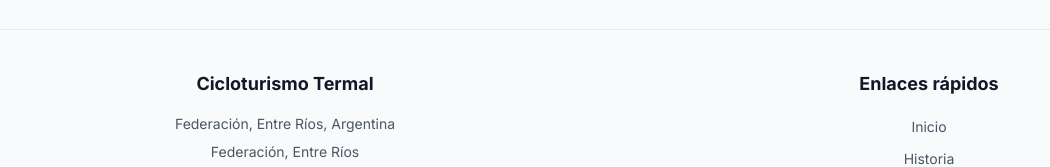
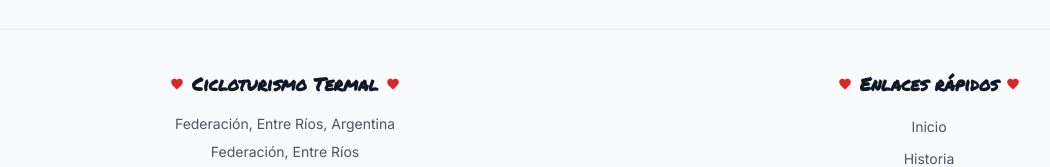
Before and after one commit to ServiTecCdelU/CicloTermal, a Next.js app: page / in a window 1280 px wide. Shown: the part 5777-5944 px from the top of the page, without its empty margins (33-1083 px from the left). Built offline with nearby package versions, Linux system fonts and the light colour scheme; no server answers; the database is empty.

Commit message:
Aplica fuente marker y corazones rojos a títulos del footer

```diff
--- a/components/footer.tsx
+++ b/components/footer.tsx
@@ -19,8 +19,10 @@ export default function Footer() {
         <div className="grid grid-cols-1 md:grid-cols-2 gap-10 text-center md:center-text-left">
           {/* Información del evento */}
           <div>
-            <h3 className="text-lg font-bold mb-4 text-gray-900">
+            <h3 className="text-lg font-bold mb-4 text-gray-900 flex items-center justify-center gap-2" style={{ fontFamily: "var(--font-marker)" }}>
+              <HeartIcon size={14} />
               Cicloturismo Termal
+              <HeartIcon size={14} />
             </h3>
             <p className="text-sm text-gray-600 mb-2">Federación, Entre Ríos, Argentina</p>
             <p className="text-sm text-gray-600">{formatFecha(eventSettings?.fechaEvento)}</p>
@@ -28,8 +30,10 @@ export default function Footer() {
 
           {/* Enlaces rápidos */}
           <div>
-            <h3 className="text-lg font-bold mb-4 text-gray-900">
+            <h3 className="text-lg font-bold mb-4 text-gray-900 flex items-center justify-center gap-2" style={{ fontFamily: "var(--font-marker)" }}>
+              <HeartIcon size={14} />
               Enlaces rápidos
+              <HeartIcon size={14} />
             </h3>
             <ul className="space-y-2 ">
               {[
```
